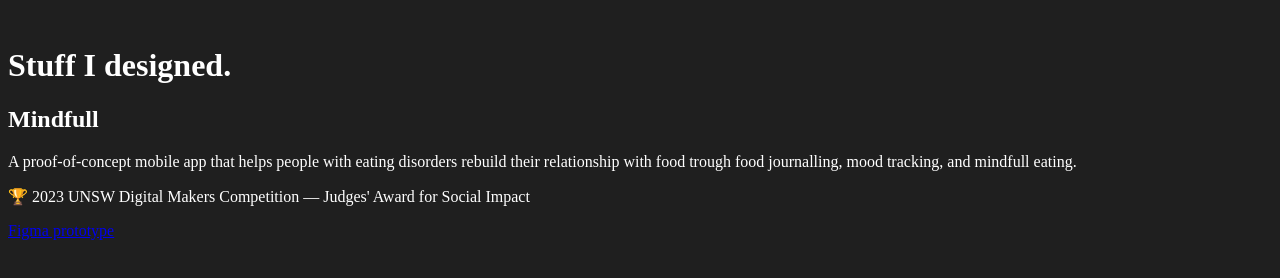
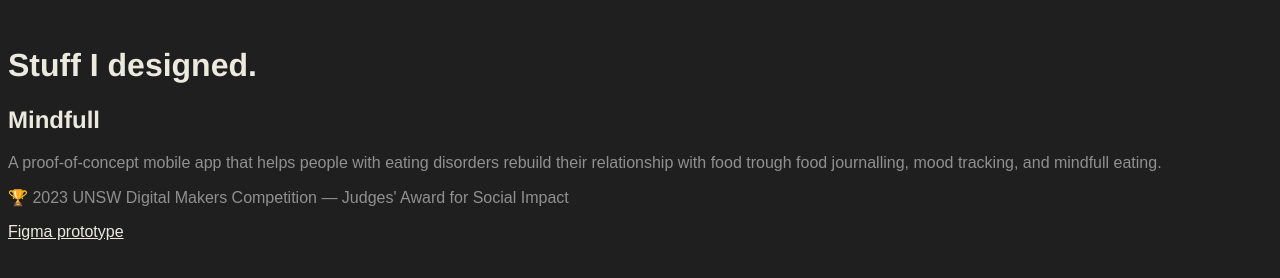
Before and after one commit to garciawyzz/my-projects, a plain HTML site: page index.html in a window 1280 px wide. Drawn offline with Linux system fonts and the light colour scheme.

Commit message:
style.css

```diff
--- a/style.css
+++ b/style.css
@@ -1,12 +1,22 @@
 h1{
-    color: white;
-    font-size: xx-large
+    color: #eaeade;
+    font-size: 32px;
+    font-family: 'Franklin Gothic Medium', 'Arial Narrow', Arial, sans-serif;
+
 }
 
 h2 {
-    color: white;
+    font-family: 'Franklin Gothic Medium', 'Arial Narrow', Arial, sans-serif;
+    color: #eaeade;
 }
 
 p {
-    color: white;
+    font: caption;
+    font: bolder;
+    color: #909090;
 }
+
+a{  font: caption;
+    font: bolder;
+    color: #eaeade;
+}
```
